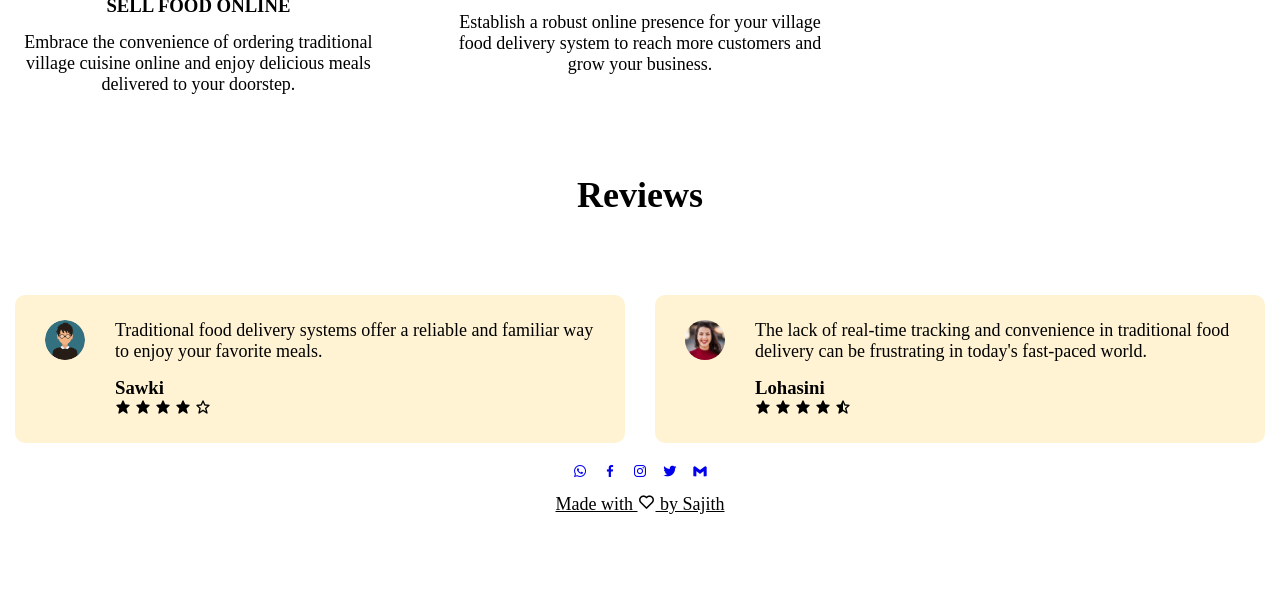
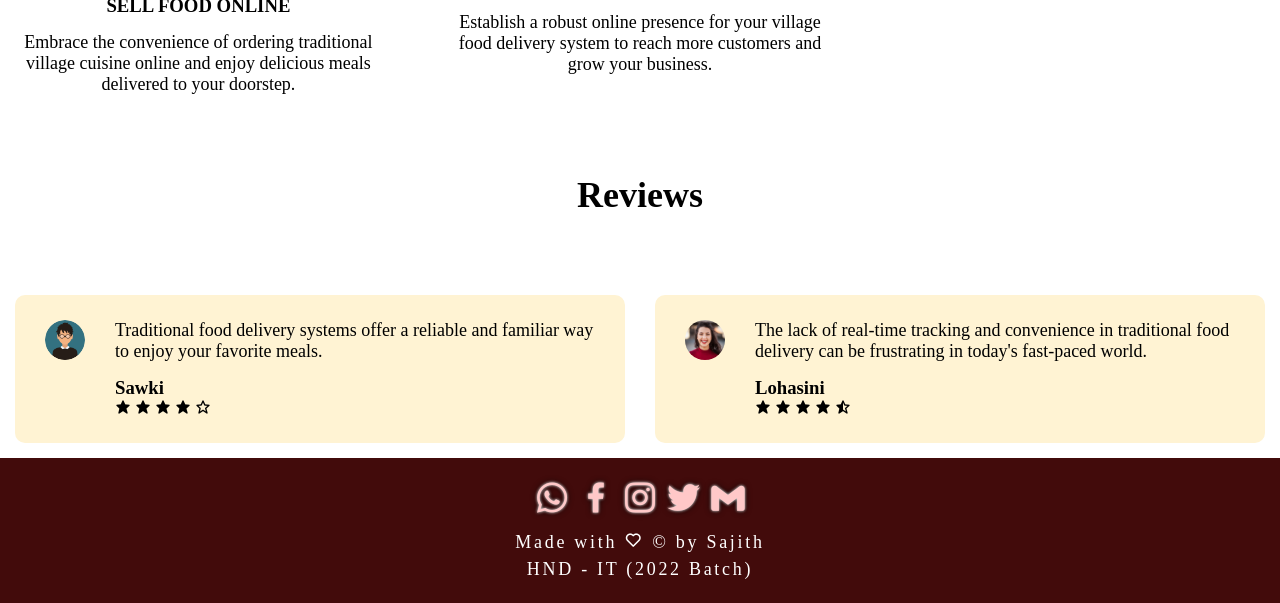
Before and after one commit to SajiiTPR/Project-Sajith, a plain HTML site: page home.html in a window 1280 px wide. Shown: the part 1906-2509 px from the top of the page. Before the commit the page ends 2445 px from the top, so only its background shows below. Drawn offline with nearby package versions, Linux system fonts and the light colour scheme.

Commit message:
footer css style

```diff
--- a/css/home.css
+++ b/css/home.css
@@ -167,30 +167,48 @@ section .testimonials{
     margin-top: 15px;
     text-align: left;
 }
-.testimonials-col .boxicons{
+.testimonials-col .boxicons {
     color: gold;
 }
-section .cta{
-    background-color:#fff3f3;
+.cta{
+    padding: 20px 0;
+    background-color:#420b0b;
+    color: #fff;
     display: flex;
+    flex-direction: column;
+    align-items: center;
+    justify-content: center;
 }
-.icon i{
-
-    cursor: pointer;
-    margin-right:20px 0;
-    padding: 5px;
+div .icon-footer{
+    display: flex;
+    justify-content: center;
+    align-items: center;
+    width: 50vw;
 }
-.bx bx-heart{
-
-    margin-bottom:10px;
+.icon-footer .icon{
+    gap: 20%;
 }
-.creat{
+.icon-footer .icon i{
+    color: #ffc8c8;
+    text-shadow: 0 0 3px white,0 0 6px rgb(0, 0, 0);
+    font-size: 2.5em;
+    gap: 20%;
+}
+.cta .creat{
+    margin-top: 10px;
     font-size: 18px;
-    margin-bottom:15px;
     line-height: 40px;
-    text-decoration-line: underline;
     line-break: loose;
-    cursor: pointer;
+    cursor: default;
+    display: flex;
+    flex-direction: column;
+    justify-content: center;
+    align-items: center;
+}
+.cta .creat p{
+    text-align: center;
+    letter-spacing: .15em;
+    line-height: 1.5em;
 }
 nav{
     width: 100%;
@@ -255,12 +273,15 @@ nav ul li:hover .sub-menu{
     margin-top:20px;
 
 }
-abbr{
+abbr i{
+    word-spacing: 1.2em;
     color:white;
     transition: 0.5s;
     padding:10px;
 }
 abbr:hover{
-    background-color: darksalmon;
+    background-color: rgb(86, 28, 9);
+    padding: 5px 10px;
+    border-radius: 5px;
     color:#fff;
 }
--- a/home.html
+++ b/home.html
@@ -1,5 +1,6 @@
 <!DOCTYPE html>
 <html lang="en">
+
 <head>
     <meta charset="UTF-8">
     <meta name="viewport" content="width=device-width, initial-scale=1.0">
@@ -8,6 +9,7 @@
     <link rel="stylesheet" type="text/css" href="./css/home.css">
     <link href='https://unpkg.com/boxicons@2.1.4/css/boxicons.min.css' rel='stylesheet'>
 </head>
+
 <body>
     <nav>
         <div class="Logo">
@@ -158,12 +160,11 @@
                     <i class='bx bxs-star-half'></i>
                 </div>
             </div>
-
         </div>
     </section>
 
     <section class="cta">
-        <center class="icon-footer">
+        <div class="icon-footer">
             <div class="icon">
                 <a href="https://www.whatsapp.com"><i class='bx bxl-whatsapp'></i></a>
                 <a href="https://www.facebook.com/profile.php?id=100079096655471&mibextid=ZbWKwL"><i
@@ -172,10 +173,12 @@
                 <a href="https:www.twitter.com"><i class='bx bxl-twitter'></i></a>
                 <a href="https:www.gmail.com"><i class='bx bxl-gmail'></i></a>
             </div>
-        </center>
-        <center class="creat">
-            <p>Made with <i class='bx bx-heart'></i> by Sajith</p>
-        </center>
+        </div>
+
+        <div class="creat">
+            <p>Made with <i class='bx bx-heart'></i> &copy; by Sajith</p>
+            <p>HND - IT (2022 Batch)</p>
+        </div>
     </section>
 
 </body>
```
